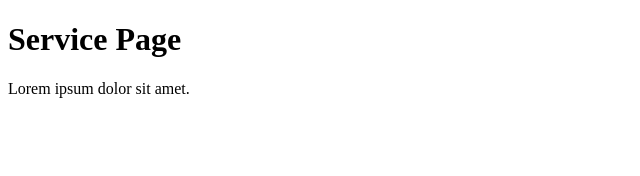
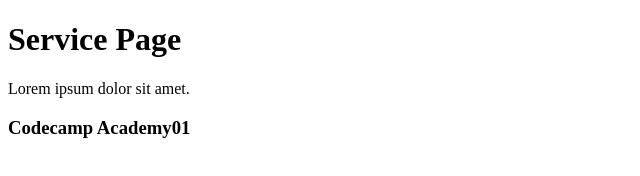
Before and after one commit to tratchapong/git-lab02, a website: page service.html in a window 1280 px wide. Shown: the whole page, without its empty margins (0-640 px from the left). Drawn offline with Linux system fonts and the light colour scheme.

Commit message:
service v01 done

```diff
--- a/service.html
+++ b/service.html
@@ -8,5 +8,6 @@
 <body>
     <h1 class="title">Service Page</h1>
     <p>Lorem ipsum dolor sit amet.</p>
+    <h3>Codecamp Academy01</h3>
 </body>
 </html>
```
